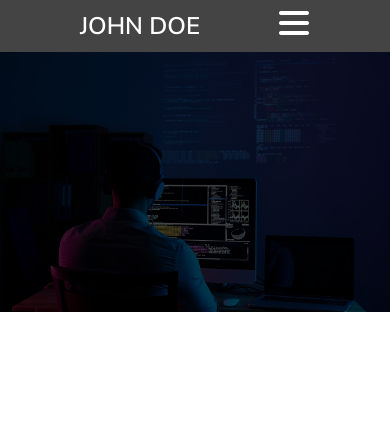
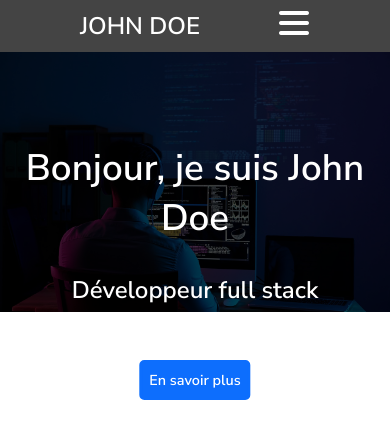
Before and after one commit to Hans-Hybani/JohnDoeCV, a React (Create React App) app: page / in a window 390 px wide. Shown: the top 438 px of the page. Built offline with nearby package versions, Linux system fonts and the light colour scheme.

Commit message:
Création du button

```diff
--- a/src/App.js
+++ b/src/App.js
@@ -1,10 +1,10 @@
 import Accueil from "./components/accueil";
-import Navbar from "./components/navbar";
+import Header from "./components/header";
 
 function App() {
   return (
     <div>
-      <Navbar/>
+      <Header/>
       <Accueil/>
     </div>
   );
--- a/src/components/accueil.js
+++ b/src/components/accueil.js
@@ -1,17 +1,21 @@
 import React from "react";
 import softwaredeveloper from '../assets/softwaredeveloper.jpg'
 import '../styles/accueil.css'
+import '../styles/Button.css'
+import Button from "./button";
 
 function Accueil(props) {
         const titre = 'Bonjour, je suis John Doe'
         const sousTitre = 'Développeur full stack'
+
         return(
                 <div>
                         <div className="img__conteneur">
-                                <img src={softwaredeveloper} alt='fond'/>
+                                <img src={softwaredeveloper} alt='fond' className="img__image"/>
                                 <h1 className="h1__conteneur">{titre}</h1>
                                 <h2 className="h2__conteneur">{sousTitre}</h2>
-
+                                {/* <button className="all__button">En savoir plus</button> */}
+                                <Button className="all__button"/>
                         </div>
                 </div>
         )
--- a/src/components/button.js
+++ b/src/components/button.js
@@ -1,9 +1,11 @@
 import React from "react";
-
-function Button() {
-        return(
-                <div></div>
-        )
+import '../styles/Button.css'
+// const buttonstyle = styled.Button`
+// `
+const Button = ({type, variant, className, id, onclick}) => {
+        return <button type={type ? type : "button"}
+        variant={variant} className={className ? `btn-component ${className}` : "btn-component"}
+        id={id} onclick={onclick}>En savoir plus</button>
 }
 
 export default Button
--- a/src/components/navbar.js
+++ b/src/components/header.js
@@ -1,8 +1,8 @@
 import React, {useState} from "react";
-import '../styles/navbar.css';
+import '../styles/header.css';
 import hamburgerMenu from '../assets/hamburgerMenu.png'
 
-function Navbar(props) {
+function Header(props) {
         const [deroulement,setDeroulement] = useState("nav__menu");
         const hamburger = () => {
                 deroulement === "nav__menu" ? setDeroulement("nav__menu nav__deroulement"): setDeroulement("nav__menu")
@@ -24,4 +24,4 @@ function Navbar(props) {
         )
 }
 
-export default Navbar;
+export default Header;
--- a/src/styles/Button.css
+++ b/src/styles/Button.css
@@ -0,0 +1,31 @@
+@import url('https://fonts.googleapis.com/css2?family=Lato:ital,wght@0,400;0,700;1,300&family=Nunito+Sans:opsz,wght@6..12,400;6..12,600&family=Raleway:wght@500&display=swap');
+
+.all__button{
+        font-family: 'Nunito Sans', sans-serif;
+        border-radius: 5px;
+        background-color: #0d6efd ;
+        border: solid #0d6efd;
+        color: #fff;
+        padding: 15px;
+        position: absolute;
+        top: 95%;
+        left: 50%;
+        transform: translate(-50%, -50%);
+        color: white;
+        font-size: 2.0em;
+        text-align: center;
+        font-weight: 600;
+}
+@media screen and (max-width: 860px) {
+        .all__button{
+                position: absolute;
+                top: 45%;
+                padding: 7px;
+                left: 50%;
+                transform: translate(-50%, -50%);
+                color: white;
+                text-align: center;
+                font-weight: 600;
+                font-size: 0.9em;
+        }
+}
--- a/src/styles/accueil.css
+++ b/src/styles/accueil.css
@@ -18,16 +18,39 @@ h1,h2,h3,p{
         text-align: center;
         font-weight: 600;
         font-size: 4.5em;
-        width: 100%;
+        width: 90%;
 }
 .h2__conteneur{
         position: absolute;
-        top: 78%;
+        top: 75%;
         left: 50%;
         transform: translate(-50%, -50%);
         color: white;
         text-align: center;
         font-weight: 600;
         font-size: 2.8em;
-        width: 100%;
+        width: 80%;
 }
+@media screen and (max-width: 860px) {
+        .h1__conteneur{
+                position: absolute;
+                top: 20%;
+                left: 50%;
+                transform: translate(-50%, -50%);
+                color: white;
+                text-align: center;
+                font-weight: 600;
+                font-size: 2.3em;
+        }
+        .h2__conteneur{
+                position: absolute;
+                top: 32%;
+                left: 50%;
+                transform: translate(-50%, -50%);
+                color: white;
+                text-align: center;
+                font-weight: 600;
+                font-size: 1.5em;
+        }
+
+}
--- a/src/styles/navbar.css
+++ b/src/styles/header.css
@@ -18,11 +18,22 @@
         list-style: none;
         display: flex;
         gap: 2rem;
-        font-weight: 400;
+}
+.nav__menu li a:hover{
+        color: rgb(17, 16, 16);
+        background: #fff;
+        border-radius: 30px;
+        padding: 5px;
+        transition: 0.3s;
 }
 .nav_lien{
         text-decoration: none;
         color: #fff;
+        font-weight: 400;
+}
+.nav__menu li a:nav_lien{
+        color: rgb(17, 16, 16);
+        background: #fff;
 }
 .nav__hamburger{
         color: #fff;
@@ -30,12 +41,13 @@
         text-decoration: none;
         display: none;
 }
-/* Tablette et écrans plus larges */
+
 @media screen and (max-width: 860px) {
         .nav__hamburger{
                 display: block;
         }
         .nav__menu{
+                z-index: 1000;
                 position: fixed;
                 top: 4vh;
                 right: 0;
@@ -43,7 +55,7 @@
                 padding-top: 20px;
                 padding-left: 80px;
                 left: -1px;
-                height: 53vh;
+                height: 43vh;
                 background-color: #444;
                 flex-direction: column;
                 transform: translateX(100%);
```
Also changed, not shown: src/assets/softwarDeveloperDes.jpg (deleted), src/assets/softwarDeveloperMob.jpg (deleted).
